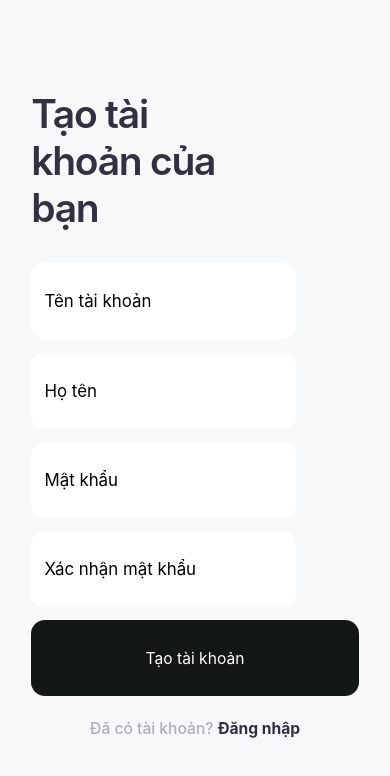
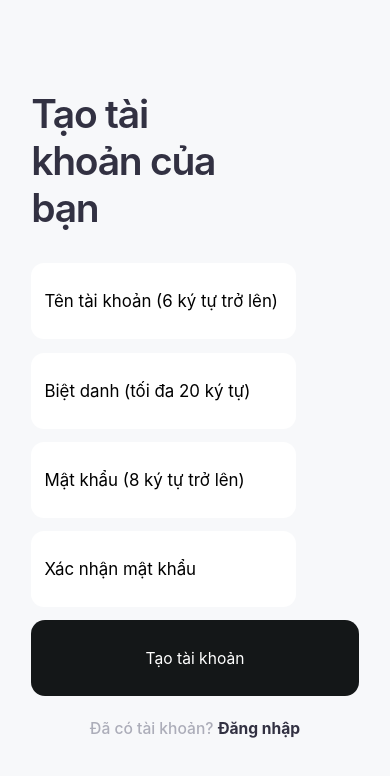
Before and after one commit to nguoilaisaochoi/ChatbotApp, a React Native app: screen /register in a window 390 px wide. Shown: the top 776 px of the page. Built offline with nearby package versions, Linux system fonts and the light colour scheme; no server answers; grey boxes are pictures that could not be loaded.

Commit message:
v1.2.7.2

```diff
--- a/src/Register.js
+++ b/src/Register.js
@@ -29,11 +29,22 @@ const Register = (props) => {
     navigation.goBack();
   };
   const Register = () => {
-    if (Username == "" || Password == "" || Name == "" || ConfirmPassword == "") {
+    if (
+      Username == "" ||
+      Password == "" ||
+      Name == "" ||
+      ConfirmPassword == ""
+    ) {
       Alert.alert("Thông báo", "Hãy nhập đầy đủ thông tin");
+    } else if (Username.length < 6) {
+      Alert.alert("Thông báo", "Tên tài khoản phải từ 6 ký tự trở lên");
+    } else if (Name.length > 20) {
+      Alert.alert("Thông báo", "Biệt danh chỉ tối đa 20 ký tự");
+    } else if (Password.length < 8) {
+      Alert.alert("Thông báo", "mật khẩu phải 8 kí tự trở lên");
     } else if (Password !== ConfirmPassword) {
       Alert.alert("Thông báo", "2 mật khẩu không khớp");
-    }else {
+    } else {
       const body = {
         username: Username,
         password: Password,
@@ -61,30 +72,39 @@ const Register = (props) => {
           <View style={styles.input1}>
             <TextInput
               style={styles.input2}
-              placeholder="Tên tài khoản"
+              placeholder="Tên tài khoản (6 ký tự trở lên)"
               onChangeText={(data) => {
                 setUsername(data);
               }}
             />
+            {Username.length >= 6 && (
+              <Text style={{ marginRight: "5%" }}>✅</Text>
+            )}
           </View>
           <View style={styles.input1}>
             <TextInput
               style={styles.input2}
-              placeholder="Họ tên"
+              placeholder="Biệt danh (tối đa 20 ký tự)"
               onChangeText={(data) => {
                 setName(data);
               }}
             />
+            {Name.length > 0 && Name.length <= 20 && (
+              <Text style={{ marginRight: "5%" }}>✅</Text>
+            )}
           </View>
           <View style={styles.input1}>
             <TextInput
               secureTextEntry={showpass == false ? true : false}
               style={styles.input2}
-              placeholder="Mật khẩu"
+              placeholder="Mật khẩu (8 ký tự trở lên)"
               onChangeText={(data) => {
                 setPassword(data);
               }}
             />
+            {Password.length >= 8 && (
+              <Text style={{ marginRight: "1%" }}>✅</Text>
+            )}
             <TouchableOpacity
               onPress={() => {
                 setShowpass(!showpass);
@@ -110,6 +130,9 @@ const Register = (props) => {
                 setConfirmPassword(data);
               }}
             />
+            {ConfirmPassword.length>=8 && Password == ConfirmPassword && (
+              <Text style={{ marginRight: "1%" }}>✅</Text>
+            )}
             <TouchableOpacity
               onPress={() => {
                 setShowpass2(!showpass2);
@@ -128,12 +151,24 @@ const Register = (props) => {
           </View>
         </View>
 
-        <TouchableOpacity style={styles.button} onPress={() => Register()} activeOpacity={0.5}>
+        <TouchableOpacity
+          style={styles.button}
+          onPress={() => Register()}
+          activeOpacity={0.5}
+        >
           <Text style={styles.text}>Tạo tài khoản</Text>
         </TouchableOpacity>
-        <TouchableOpacity style={styles.cfgnewacc} onPress={() => gologin()} activeOpacity={0.5}>
-          <Text style={[styles.newacc, { color: "#ACADB9" }]}>Đã có tài khoản? </Text>
-          <Text style={[styles.newacc, { color: "#323142", fontWeight: 700 }]}>Đăng nhập</Text>
+        <TouchableOpacity
+          style={styles.cfgnewacc}
+          onPress={() => gologin()}
+          activeOpacity={0.5}
+        >
+          <Text style={[styles.newacc, { color: "#ACADB9" }]}>
+            Đã có tài khoản?{" "}
+          </Text>
+          <Text style={[styles.newacc, { color: "#323142", fontWeight: 700 }]}>
+            Đăng nhập
+          </Text>
         </TouchableOpacity>
       </View>
     </View>
@@ -181,7 +216,7 @@ const styles = StyleSheet.create({
     paddingLeft: "5%",
     marginBottom: "5%",
     borderRadius: 13,
-    elevation:5
+    elevation: 5,
   },
   input2: {
     fontSize: height * 0.02,
```
